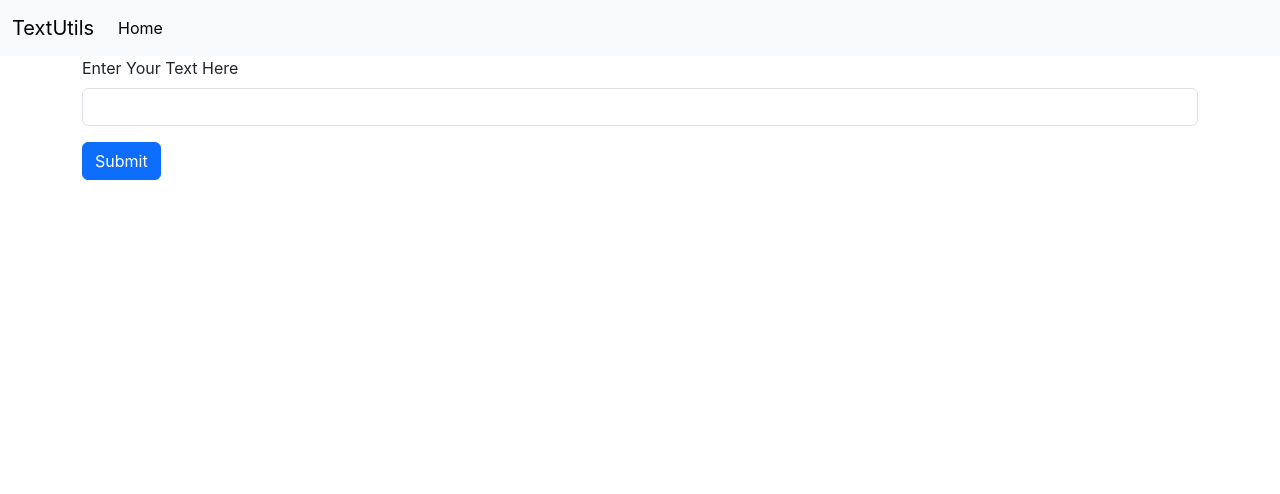
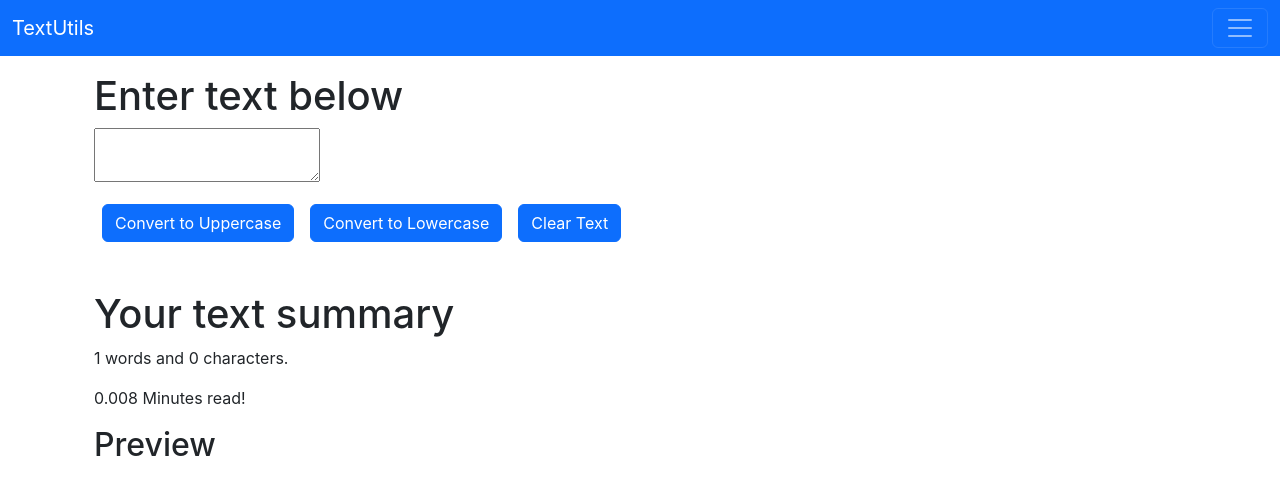
Before and after one commit to samarpansarkar/TextUtilsApp-ReactJS, a React (Create React App) app: page / in a window 1280 px wide. Shown: the top 494 px of the page. Built offline with nearby package versions, Linux system fonts and the light colour scheme.

Commit message:
vid-10
adding dark mode!!

```diff
--- a/package.json
+++ b/package.json
@@ -34,5 +34,8 @@
       "last 1 firefox version",
       "last 1 safari version"
     ]
+  },
+  "devDependencies": {
+    "prettier": "3.0.1"
   }
 }
--- a/src/App.js
+++ b/src/App.js
@@ -1,12 +1,18 @@
-import logo from './logo.svg';
-import './App.css';
-import Navbar from './components/Navbar';
-import TextForm from './components/TextForm';
+import logo from "./logo.svg";
+import "./App.css";
+import Navbar from "./components/Navbar";
+import TextForm from "./components/TextForm";
+import About from "./components/About";
 
 function App() {
   return (
-      <><Navbar />
-      <div className="container"><TextForm /></div></>
+    <>
+      <Navbar />
+      <div className="container my-3">
+        <TextForm heading="Enter text below" />
+        {/* <About my-1 /> */}
+      </div>
+    </>
   );
 }
 
--- /dev/null
+++ b/src/components/About.js
@@ -0,0 +1,139 @@
+import React, { useState } from "react";
+
+export default function About() {
+
+  const [myStyle, setmyStyle] = useState({
+    color: "black",
+    backgroundColor: "white",
+  });
+
+  const [btnText, setBtnText] = useState("Enable Dark Mode!");
+
+
+  const toggleStyle = ()=> {
+    if (myStyle.color === "white") {
+      setmyStyle({
+        color: "black",
+        backgroundColor: "white",
+      })
+      setBtnText("Enable Dark Mode!")
+
+    } else {
+      setmyStyle({
+        color: "white",
+        backgroundColor: "black",
+        border: '1px solid white'
+      })
+      setBtnText("Enable Light Mode!")
+    }
+  }
+
+    return (
+      <div className="cointainer" style={myStyle}>
+        <div className="accordion" id="accordionExample">
+          <div className="accordion-item">
+            <h2 className="accordion-header">
+              <button
+                className="accordion-button"
+                type="button"
+                style={myStyle}
+                data-bs-toggle="collapse"
+                data-bs-target="#collapseOne"
+                aria-expanded="true"
+                aria-controls="collapseOne"
+              >
+                Accordion Item #1
+              </button>
+            </h2>
+            <div
+              id="collapseOne"
+              className="accordion-collapse collapse show"
+              data-bs-parent="#accordionExample"
+            >
+              <div className="accordion-body" style={myStyle}>
+                <strong>This is the first item's accordion body.</strong> It is
+                shown by default, until the collapse plugin adds the appropriate
+                classNames that we use to style each element. These classNames
+                control the overall appearance, as well as the showing and
+                hiding via CSS transitions. You can modify any of this with
+                custom CSS or overriding our default variables. It's also worth
+                noting that just about any HTML can go within the{" "}
+                <code>.accordion-body</code>, though the transition does limit
+                overflow.
+              </div>
+            </div>
+          </div>
+          <div className="accordion-item" style={myStyle}>
+            <h2 className="accordion-header">
+              <button
+                className="accordion-button collapsed"
+                type="button"
+                style={myStyle}
+                data-bs-toggle="collapse"
+                data-bs-target="#collapseTwo"
+                aria-expanded="false"
+                aria-controls="collapseTwo"
+              >
+                Accordion Item #2
+              </button>
+            </h2>
+            <div
+              id="collapseTwo"
+              className="accordion-collapse collapse"
+              data-bs-parent="#accordionExample"
+            >
+              <div className="accordion-body">
+                <strong>This is the second item's accordion body.</strong> It is
+                hidden by default, until the collapse plugin adds the
+                appropriate classNamees that we use to style each element. These
+                classNamees control the overall appearance, as well as the
+                showing and hiding via CSS transitions. You can modify any of
+                this with custom CSS or overriding our default variables. It's
+                also worth noting that just about any HTML can go within the{" "}
+                <code>.accordion-body</code>, though the transition does limit
+                overflow.
+              </div>
+            </div>
+          </div>
+          <div className="accordion-item" style={myStyle}>
+            <h2 className="accordion-header">
+              <button
+                className="accordion-button collapsed"
+                type="button"
+                style={myStyle}
+                data-bs-toggle="collapse"
+                data-bs-target="#collapseThree"
+                aria-expanded="false"
+                aria-controls="collapseThree"
+              >
+                Accordion Item #3
+              </button>
+            </h2>
+            <div
+              id="collapseThree"
+              className="accordion-collapse collapse"
+              data-bs-parent="#accordionExample"
+            >
+              <div className="accordion-body">
+                <strong>This is the third item's accordion body.</strong> It is
+                hidden by default, until the collapse plugin adds the
+                appropriate classNamees that we use to style each element. These
+                classNamees control the overall appearance, as well as the
+                showing and hiding via CSS transitions. You can modify any of
+                this with custom CSS or overriding our default variables. It's
+                also worth noting that just about any HTML can go within the{" "}
+                <code>.accordion-body</code>, though the transition does limit
+                overflow.
+              </div>
+            </div>
+          </div>
+        </div>
+        <div className="cointainer my-2">
+          <button onClick={toggleStyle} type="button" className="btn btn-dark">
+            {btnText}
+          </button>
+        </div>
+      </div>
+    );
+
+}
--- a/src/components/Navbar.js
+++ b/src/components/Navbar.js
@@ -4,16 +4,16 @@ import PropTypes from 'prop-types'
 
 export default function Navbar(props) {
   return (
-      <nav class="navbar navbar-expand-lg bg-body-tertiary">
-  <div class="container-fluid">
-    <a class="navbar-brand" herf="/">{props.title}</a>
-    <button class="navbar-toggler" type="button" data-bs-toggle="collapse" data-bs-target="#navbarNav" aria-controls="navbarNav" aria-expanded="false" aria-label="Toggle navigation">
-      <span class="navbar-toggler-icon"></span>
+    <nav className="navbar bg-primary" data-bs-theme="dark">
+  <div className="container-fluid">
+    <a className="navbar-brand" herf="/">{props.title}</a>
+    <button className="navbar-toggler" type="button" data-bs-toggle="collapse" data-bs-target="#navbarNav" aria-controls="navbarNav" aria-expanded="false" aria-label="Toggle navigation">
+      <span className="navbar-toggler-icon"></span>
     </button>
-    <div class="collapse navbar-collapse" id="navbarNav">
-      <ul class="navbar-nav">
-        <li class="nav-item">
-          <a class="nav-link active" aria-current="page" herf="/">{props.home}</a>
+    <div className="collapse navbar-collapse" id="navbarNav">
+      <ul className="navbar-nav">
+        <li className="nav-item">
+          <a className="nav-link active" aria-current="page" herf="/">{props.about}</a>
         </li>
       </ul>
     </div>
@@ -24,10 +24,10 @@ export default function Navbar(props) {
 
 Navbar.propTypes = {
     title : PropTypes.string,
-    home : PropTypes.string
+    about : PropTypes.string
 
 }
 Navbar.defaultProps = {
     title : 'TextUtils',
-    home : 'Home'
+    about : 'About'
 }
--- a/src/components/TextForm.js
+++ b/src/components/TextForm.js
@@ -1,15 +1,47 @@
-import React from 'react'
+import React, { useState } from 'react'
 
-export default function TextForm() {
+export default function TextForm(props) {
+
+  const handleUpClick = ()=> {
+    console.log("Uppercase button was clicked" + text);
+    let newText = text.toUpperCase();
+    setText(newText)
+  }
+  const handleLoClick = ()=>{
+    console.log("Lowercase button was cliked" + text);
+    let newText2 = text.toLowerCase();
+    setText(newText2)
+  }
+  const handleClearClick = () =>{
+    console.log("Clear button was clicked");
+    setText('')
+  }
+
+  const handleOnChange = (event) =>{
+    setText(event.target.value)
+  }
+
+  const [text, setText] = useState('');
+
   return (
-    <div>
-      <form>
-        <div class="mb-3">
-            <label for="myTextBox" class="form-label">Enter Your Text Here</label>
-            <input  class="form-control" id="myTextBox"/>
+    <>
+    <div className="container">
+      <h1>{props.heading}</h1>
+        <div className="mb-3">
+            <textarea className="from-control" value={text} onChange={handleOnChange} id='myBox' rows = '2' ></textarea>
+
         </div>
-        <button type="submit" class="btn btn-primary">Submit</button>
-        </form>
+        <button type="submit" className="btn btn-primary mx-2" onClick={handleUpClick}>Convert to Uppercase</button>
+        <button type="submit" className="btn btn-primary mx-2" onClick={handleLoClick}>Convert to Lowercase</button>
+        <button type="submit" className="btn btn-primary mx-2" onClick={handleClearClick}>Clear Text</button>
     </div>
+    <div className="container my-5">
+      <h1>Your text summary</h1>
+      <p>{text.split(" ").length} words and {text.length} characters. </p>
+      <p>{0.008 * text.split(" ").length} Minutes read!</p>
+      <h2>Preview</h2>
+      <p>{text}</p>
+    </div>
+    </>
   )
 }
```
Also changed, not shown: 1 other file (tests, documents, lock files or other folders).
